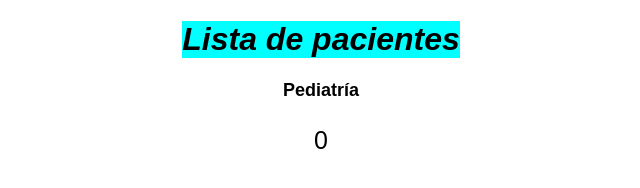
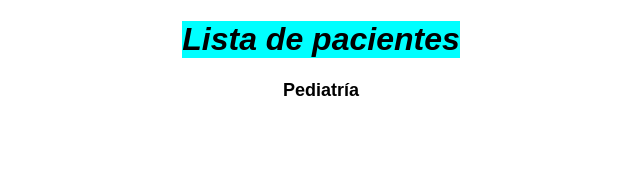
Before and after one commit to elionavarroh/module8.1_bucles, a website built with Vite: page index.html in a window 1280 px wide. Shown: the full height of the page, 319-959 px from the left. Built offline with nearby package versions, Linux system fonts and the light colour scheme.

Commit message:
eliminate a p (text) in the html that was useful

```diff
--- a/index.html
+++ b/index.html
@@ -13,7 +13,6 @@
     </div>
     <div>
       <h2>Pediatría</h2>
-      <p id="puntos">0</p>
     </div>
     <script type="module" src="/src/main.js"></script>
   </body>
```
